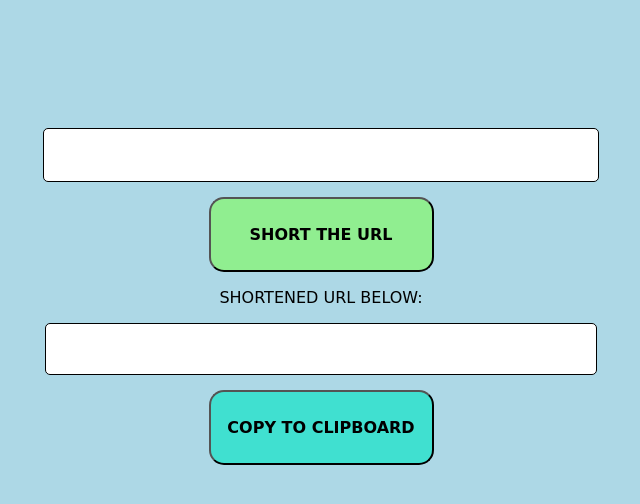
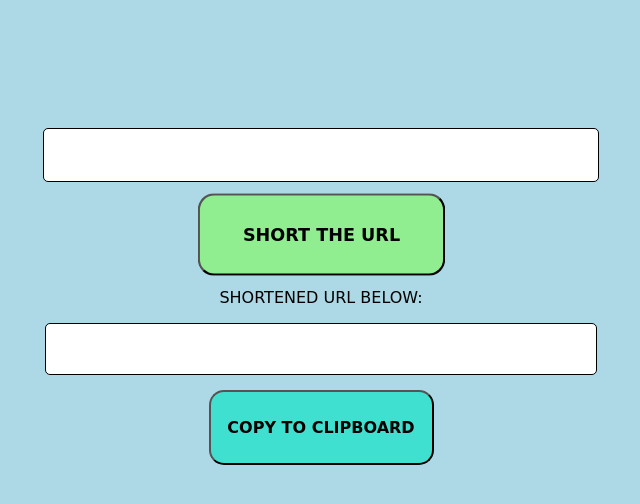
Before and after one commit to Maniek5k/URL-shortener, a plain HTML site: page index.html in a window 1280 px wide. In both pictures the pointer is over the button "SHORT THE URL". Shown: the whole page, without its empty margins (319-959 px from the left). Drawn offline with nearby package versions, Linux system fonts and the light colour scheme; a web font is replaced by a local one.

Commit message:
Add scale to buttons

```diff
--- a/style.css
+++ b/style.css
@@ -47,4 +47,6 @@ button {
 
 button:hover {
     background: lightgreen;
+    cursor: pointer;
+    transform: scale(1.1);
 }
```
